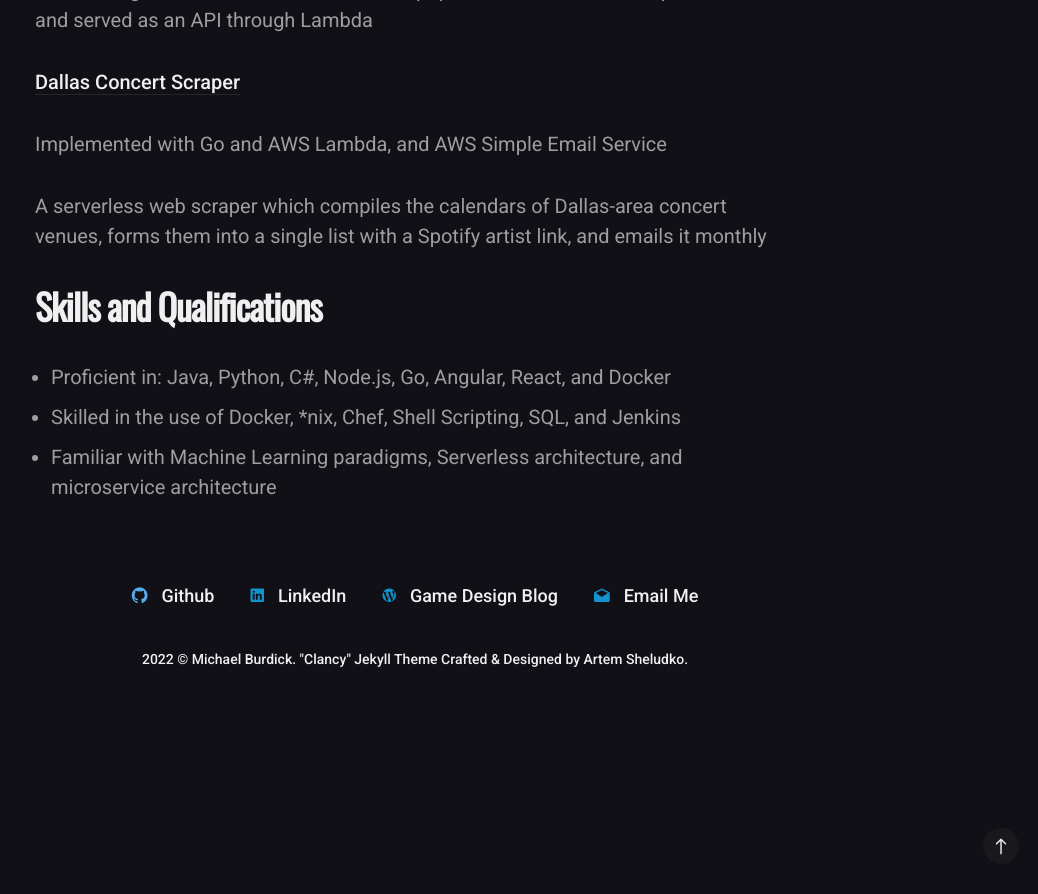
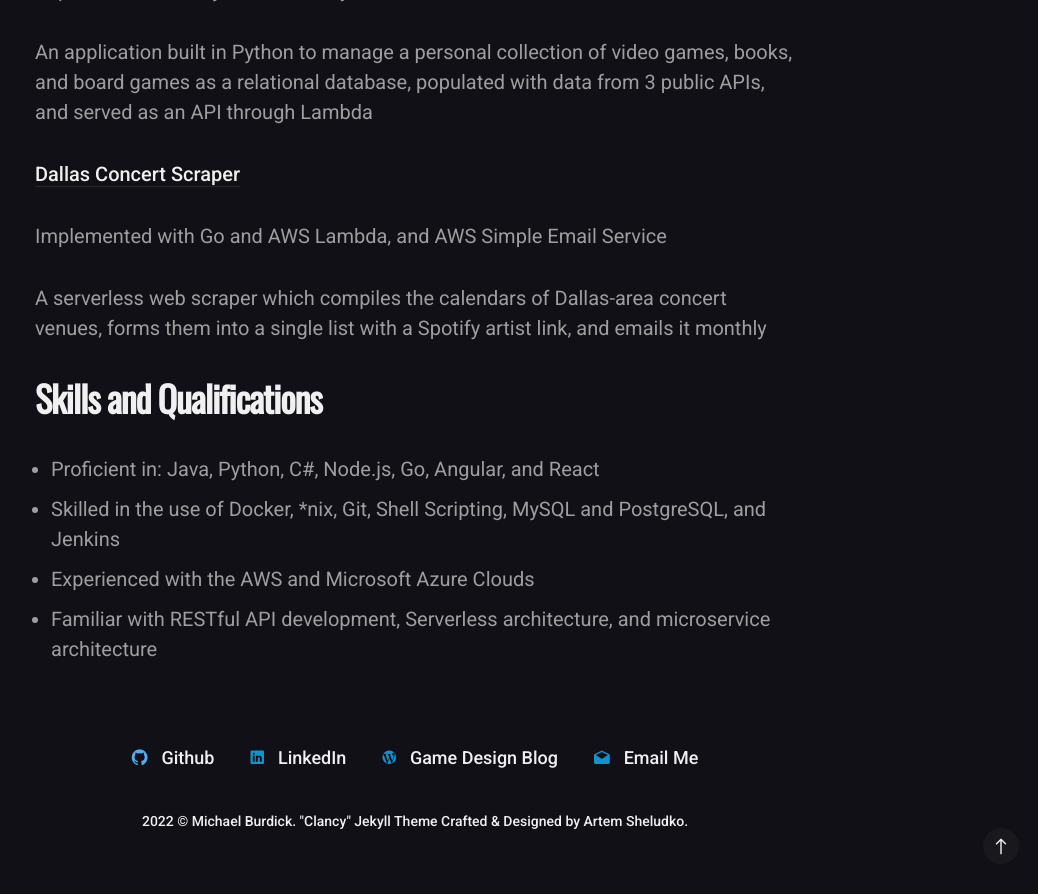
Before and after one commit to Asylumrunner/Asylumrunner.github.io, a Jekyll site: the page built from docs/_pages/resume.md, in a window 1280 px wide and 900 px high, scrolled down 2272 px. Shown: the top 894 px of the window, without its empty margins (225-1263 px from the left). Built offline with Jekyll 4.4.1, drawn with Linux system fonts in a browser that asks for light colours; nearby versions of some CDN libraries; before the commit the page ends 3010 px from its top, so only the background shows below that; some of the changed text lies outside the part shown.

Commit message:
update resume

```diff
--- a/docs/_pages/resume.md
+++ b/docs/_pages/resume.md
@@ -23,6 +23,8 @@ March 2020 - Present
 Developed and deployed business features for and supported internal tooling used by hundreds of Azure software teams to manage action items based on requirements coming from across the Azure organization, including designing and implementing a system of ETAs for all action items.
 
 Supported initiatives to migrate and prepare Azure services for deployment in new Qatar region in anticipation of FIFA World Cup, including developing a web application to assist with rollout of Availability Zone functionality to Azure Storage in the region.
+
+Worked on componentization of the Capacity Infrastructure Service which over 100 Azure services use to bootstrap their deployments to the cloud
 
 **Capital One - Plano, TX**
 
@@ -57,6 +59,7 @@ Implemented with Go and AWS Lambda, and AWS Simple Email Service
 A serverless web scraper which compiles the calendars of Dallas-area concert venues, forms them into a single list with a Spotify artist link, and emails it monthly
 
 # Skills and Qualifications
-- Proficient in: Java, Python, C#, Node.js, Go, Angular, React, and Docker
-- Skilled in the use of Docker, *nix, Chef, Shell Scripting, SQL, and Jenkins
-- Familiar with Machine Learning paradigms, Serverless architecture, and microservice architecture
+- Proficient in: Java, Python, C#, Node.js, Go, Angular, and React
+- Skilled in the use of Docker, *nix, Git, Shell Scripting, MySQL and PostgreSQL, and Jenkins
+- Experienced with the AWS and Microsoft Azure Clouds
+- Familiar with RESTful API development, Serverless architecture, and microservice architecture
```
Also changed, not shown: 1 other file.
